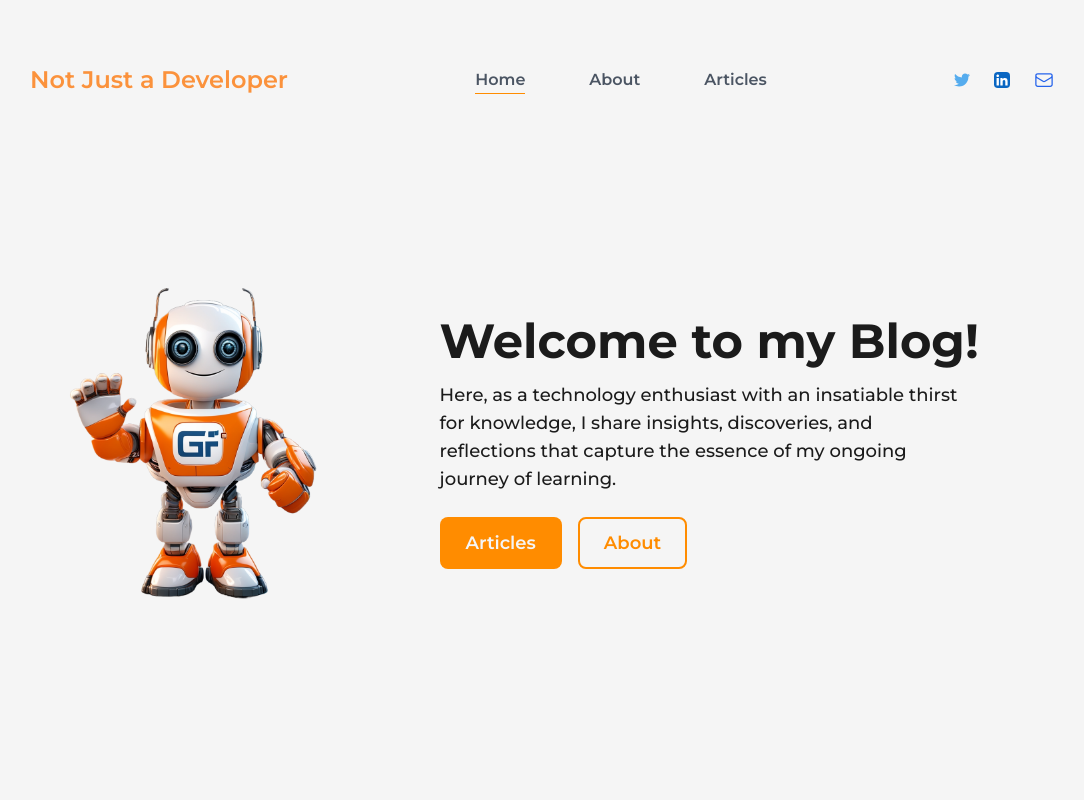
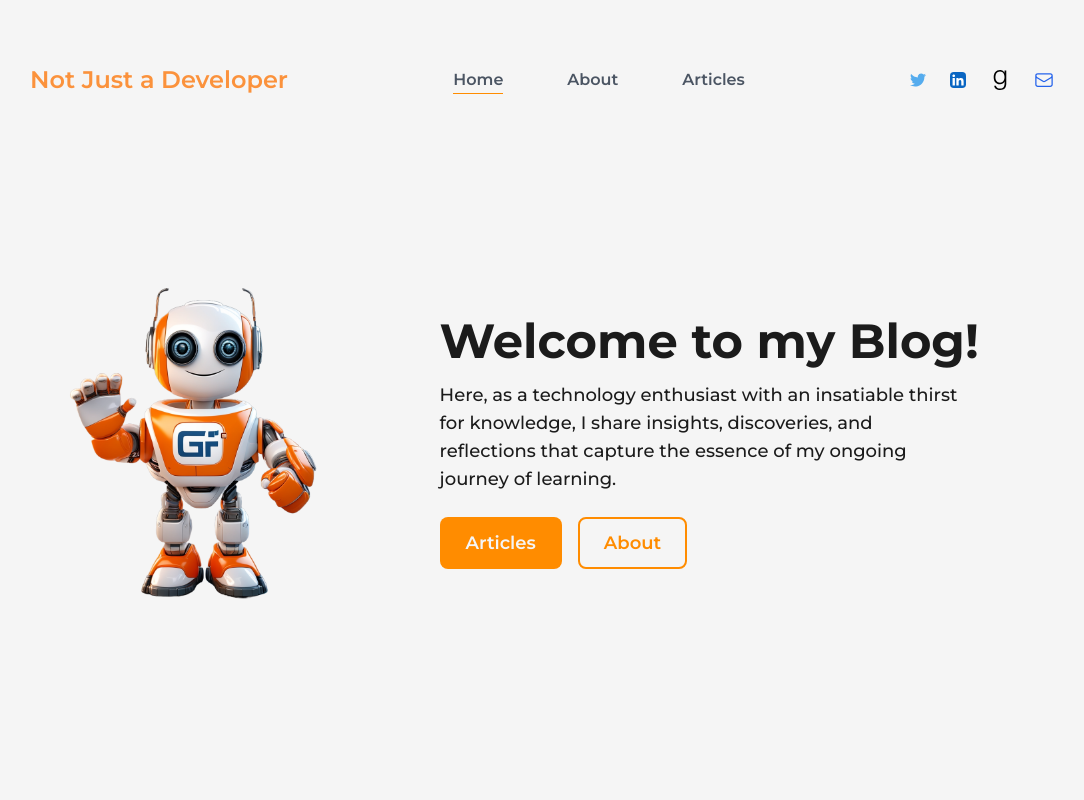
Before and after one commit to gabrix-dev/my-blog-ui, a Next.js app: page / in a window 1280 px wide. Shown: the top 800 px of the page, without its empty margins (98-1182 px from the left). Built offline with nearby package versions, Linux system fonts and the light colour scheme; no server answers.

Commit message:
feat: add goodreads icon

```diff
--- a/src/app/constants.js
+++ b/src/app/constants.js
@@ -1,3 +1,4 @@
 export const LINKEDIN_URL = "https://www.linkedin.com/in/gabriel-fortia-ramirez";
 export const TWITTER_URL = "https://twitter.com/gabrigpt";
 export const MAIL_URL = "mailto:gabriel.fortia.pro@gmail.com"
+export const GOODREADS_URL = "https://goodreads.com"
--- a/src/components/Icons.js
+++ b/src/components/Icons.js
@@ -814,3 +814,19 @@ export const LinkedinOutlineIcon = ({ className = "", ...rest }) => (
     </g>
   </svg>
 );
+
+export const GoodreadsIcon = ({ className = "", ...rest }) => (
+  <svg
+    fill="#000000"
+    width="800px"
+    height="800px"
+    viewBox="0 0 24 24"
+    role="img"
+    className={className}
+    xmlns="http://www.w3.org/2000/svg"
+    {...rest}
+  >
+    <title>{"Goodreads icon"}</title>
+    <path d="M19.525 15.977V.49h-2.059v2.906h-.064c-.211-.455-.481-.891-.842-1.307-.36-.412-.767-.777-1.232-1.094-.466-.314-.962-.561-1.519-.736C13.256.09 12.669 0 12.038 0c-1.21 0-2.3.225-3.246.67-.947.447-1.743 1.057-2.385 1.83-.642.773-1.133 1.676-1.47 2.711-.336 1.037-.506 2.129-.506 3.283 0 1.199.141 2.326.425 3.382.286 1.057.737 1.976 1.368 2.762.631.78 1.412 1.397 2.375 1.833.961.436 2.119.661 3.471.661 1.248 0 2.33-.315 3.262-.946s1.638-1.473 2.119-2.525h.061v2.284c0 2.044-.421 3.607-1.264 4.705-.84 1.081-2.224 1.638-4.146 1.638-.572 0-1.128-.061-1.669-.181-.542-.12-1.036-.315-1.487-.57-.437-.271-.827-.601-1.143-1.038-.316-.435-.526-.961-.632-1.593H5.064c.067.887.315 1.654.737 2.3.424.646.961 1.172 1.602 1.593.641.406 1.367.706 2.172.902.811.194 1.639.3 2.494.3 1.383 0 2.541-.195 3.486-.555.947-.376 1.714-.902 2.301-1.608.601-.708 1.021-1.549 1.293-2.556.27-1.007.42-2.134.42-3.367l-.044.062zm-7.484-.557c-.955 0-1.784-.189-2.479-.571-.697-.38-1.277-.882-1.732-1.503-.467-.621-.797-1.332-1.022-2.139s-.332-1.633-.332-2.484c0-.871.105-1.725.301-2.563.21-.84.54-1.587.992-2.24.451-.652 1.037-1.182 1.728-1.584s1.533-.605 2.51-.605 1.803.209 2.495.621c.676.415 1.247.959 1.683 1.634.436.677.751 1.429.947 2.255.195.826.285 1.656.285 2.482 0 .852-.12 1.678-.345 2.484-.226.807-.572 1.518-1.038 2.139-.465.621-1.021 1.123-1.698 1.503-.676.382-1.458.571-2.359.571h.064z" />
+  </svg>
+);
--- a/src/components/NavBar.js
+++ b/src/components/NavBar.js
@@ -1,6 +1,6 @@
 import { useRouter } from "next/router";
 import Link from "next/link";
-import { LinkedInIcon, MoonIcon, TwitterIcon } from "./Icons";
+import { GoodreadsIcon, LinkedInIcon, MoonIcon, TwitterIcon } from "./Icons";
 import { useState } from "react";
 import { motion } from "framer-motion";
 import {
@@ -8,7 +8,7 @@ import {
   Bars3Icon,
   XMarkIcon
 } from "@heroicons/react/24/outline";
-import { LINKEDIN_URL as myLinkedinUrl, TWITTER_URL as myTwitterUrl, MAIL_URL as myMailUrl } from '../app/constants';
+import { LINKEDIN_URL as myLinkedinUrl, TWITTER_URL as myTwitterUrl, MAIL_URL as myMailUrl, GOODREADS_URL as myGoodReadsUrl } from '../app/constants';
 
 
 const CustomLink = ({ href, title, className = "" }) => {
@@ -90,6 +90,9 @@ const NavBar = () => {
           <motion.a href={myLinkedinUrl} target="_blank" whileHover={{ y: -3 }} whileTap={{ scale: 0.9 }}>
             <LinkedInIcon />
           </motion.a>
+          <motion.a href={myGoodReadsUrl} target="_blank" whileHover={{ y: -3 }} whileTap={{ scale: 0.9 }} >
+            <GoodreadsIcon className="w-5 h-auto" />
+          </motion.a>
           <motion.a href={myMailUrl} target="_blank" whileHover={{ y: -3 }} whileTap={{ scale: 0.9 }} >
             <EnvelopeIcon className="text-blue-600 w-5 h-auto" />
           </motion.a>
@@ -142,6 +145,15 @@ const NavBar = () => {
               <LinkedInIcon />
             </motion.a>
             <motion.a
+              href={myGoodReadsUrl}
+              target="_blank"
+              whileHover={{ y: -2 }}
+              whileTap={{ scale: 0.9 }}
+              className="w-6 mx-3"
+            >
+              <GoodreadsIcon className="w-5 h-auto" />
+            </motion.a>
+            <motion.a
               href={myLinkedinUrl}
               target="_blank"
               whileHover={{ y: -2 }}
```
